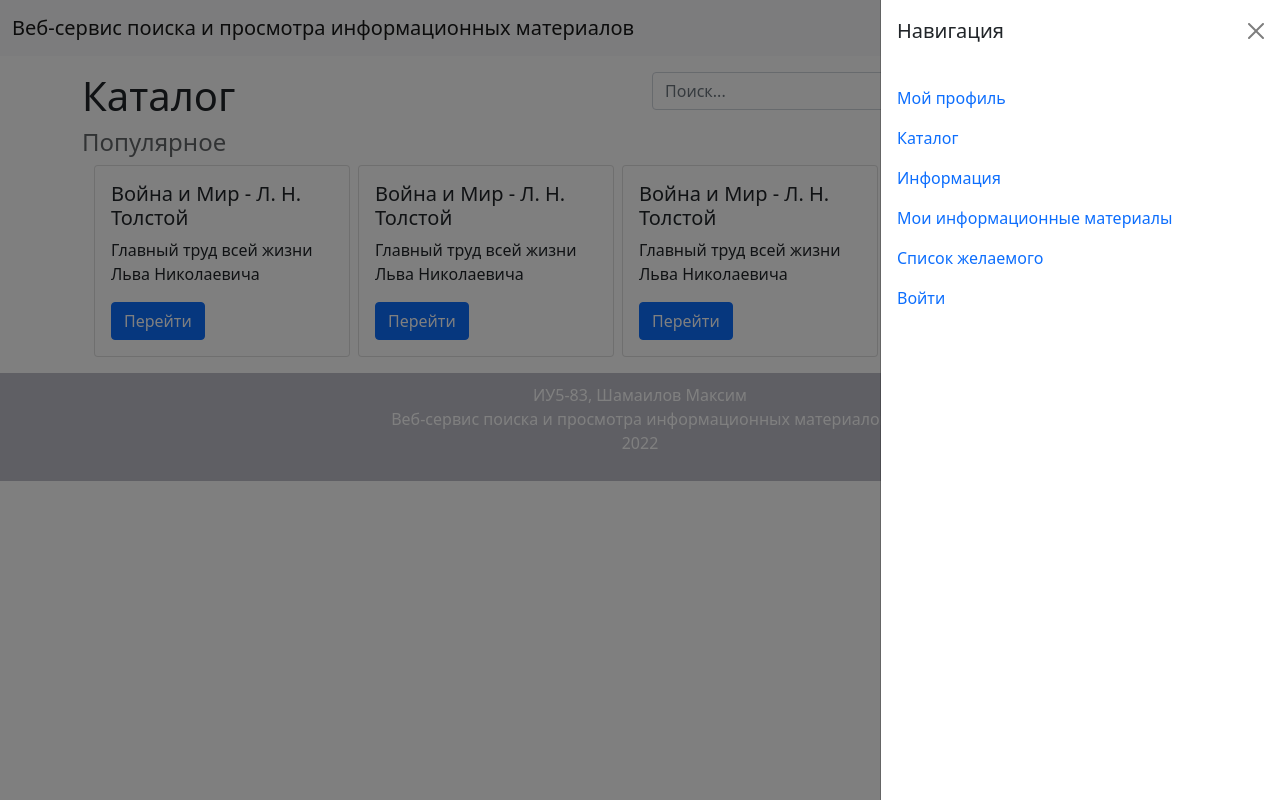
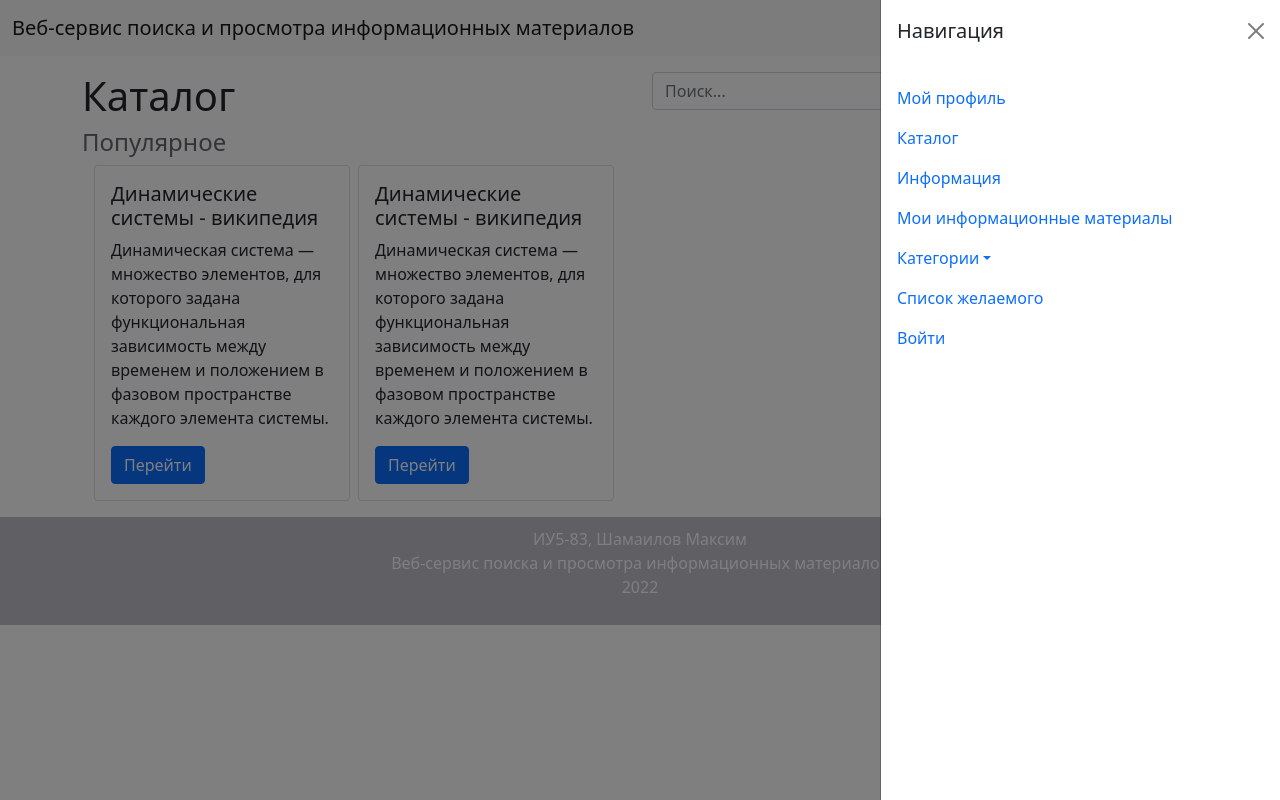
Before and after one commit to ShamailovMax/online-reader-client, a React (Create React App) app: page / in a window 1280 px wide. Both pictures are taken after a click on the button 1240 px from the left and 28 px from the top of the page. Built offline with nearby package versions, Linux system fonts and the light colour scheme.

Commit message:
correct page render was added

```diff
--- a/src/components/CardList/CardItem/CardItem.js
+++ b/src/components/CardList/CardItem/CardItem.js
@@ -8,10 +8,14 @@ export const CardItem = () => {
         style={{ width: "16rem", marginBottom: "1rem", marginRight: ".5rem" }}
       >
         <Card.Body>
-          <Card.Title>Война и Мир - Л. Н. Толстой</Card.Title>
-          <Card.Text>Главный труд всей жизни Льва Николаевича</Card.Text>
+          <Card.Title>Динамические системы - википедия</Card.Title>
+          <Card.Text>
+            Динамическая система — множество элементов, для которого задана
+            функциональная зависимость между временем и положением в фазовом
+            пространстве каждого элемента системы.
+          </Card.Text>
           <div>
-            <Button href="/book" variant="primary">
+            <Button href="/book?name=Book 1" variant="primary">
               Перейти
             </Button>
           </div>
--- a/src/components/CardList/CardList.js
+++ b/src/components/CardList/CardList.js
@@ -8,8 +8,6 @@ export const CardList = () => {
     <Container className={style.cardList}>
       <CardItem />
       <CardItem />
-      <CardItem />
-      <CardItem />
     </Container>
   );
 };
--- a/src/components/Header.js
+++ b/src/components/Header.js
@@ -1,5 +1,12 @@
 import React from "react";
-import { Container, Nav, Navbar, Offcanvas } from "react-bootstrap";
+import {
+  Container,
+  Nav,
+  Navbar,
+  Offcanvas,
+  Dropdown,
+  NavDropdown,
+} from "react-bootstrap";
 
 // шапка приложения, отображает боковое меню для навигации
 export const Header = () => {
@@ -36,6 +43,21 @@ export const Header = () => {
                   <Nav.Link href="/my-books">
                     Мои информационные материалы
                   </Nav.Link>
+                  <NavDropdown
+                    id="nav-dropdown-light-example"
+                    title="Категории"
+                    menuVariant="light"
+                  >
+                    <NavDropdown.Item href="#action/3.1">
+                      Научная литература
+                    </NavDropdown.Item>
+                    <NavDropdown.Item href="#action/3.2">
+                      Художественная литература
+                    </NavDropdown.Item>
+                    <NavDropdown.Item href="#action/3.3">
+                      Короткие рассказы
+                    </NavDropdown.Item>
+                  </NavDropdown>
                   <Nav.Link href="/favorites">Список желаемого</Nav.Link>
                   <Nav.Link href="/login">Войти</Nav.Link>
                 </Nav>
--- a/src/pages/BookPage.js
+++ b/src/pages/BookPage.js
@@ -1,7 +1,7 @@
 import React, { useState, useEffect } from "react";
 import { ReadProgress } from "../components/ReadProgress/ReadProgress.js";
 
-import { Button } from "react-bootstrap";
+import { Button, Container } from "react-bootstrap";
 
 export const BookPage = () => {
   const [pageNumber, setPageNumber] = useState(1);
@@ -38,10 +38,10 @@ export const BookPage = () => {
   useEffect(() => {
     if (!isloaded) {
       getPage();
-      setLoaded(true);
+      // setLoaded(true);
     }
     return () => {};
-  }, [getPage, setLoaded]);
+  });
 
   const getPage = () => {
     let name = window.location.href
@@ -67,15 +67,24 @@ export const BookPage = () => {
 
   return (
     <>
-      <div>
+      <Container className="book-info">
+        <h2>Название книги</h2>
+        <div className="book-info__description">
+          <p>Описание книги</p>
+          <span>4 стр.</span>
+        </div>
         <Button variant="success" type="submit" onClick={handleGetBook}>
           Прочитать книгу
         </Button>
-        <Button onClick={handleDecrementPage}>назад</Button>
-        Страница {pageNumber}
-        <Button onClick={handleIncrimentPage}>вперед</Button>
+        <br />
+        {pageNumber > 1 && <Button onClick={handleDecrementPage}>назад</Button>}
+        <span> Страница {pageNumber} </span>
+        {pageNumber < maxPage && (
+          <Button onClick={handleIncrimentPage}>вперед</Button>
+        )}
+        <br />
         {text}
-      </div>
+      </Container>
       <ReadProgress />
     </>
   );
```
